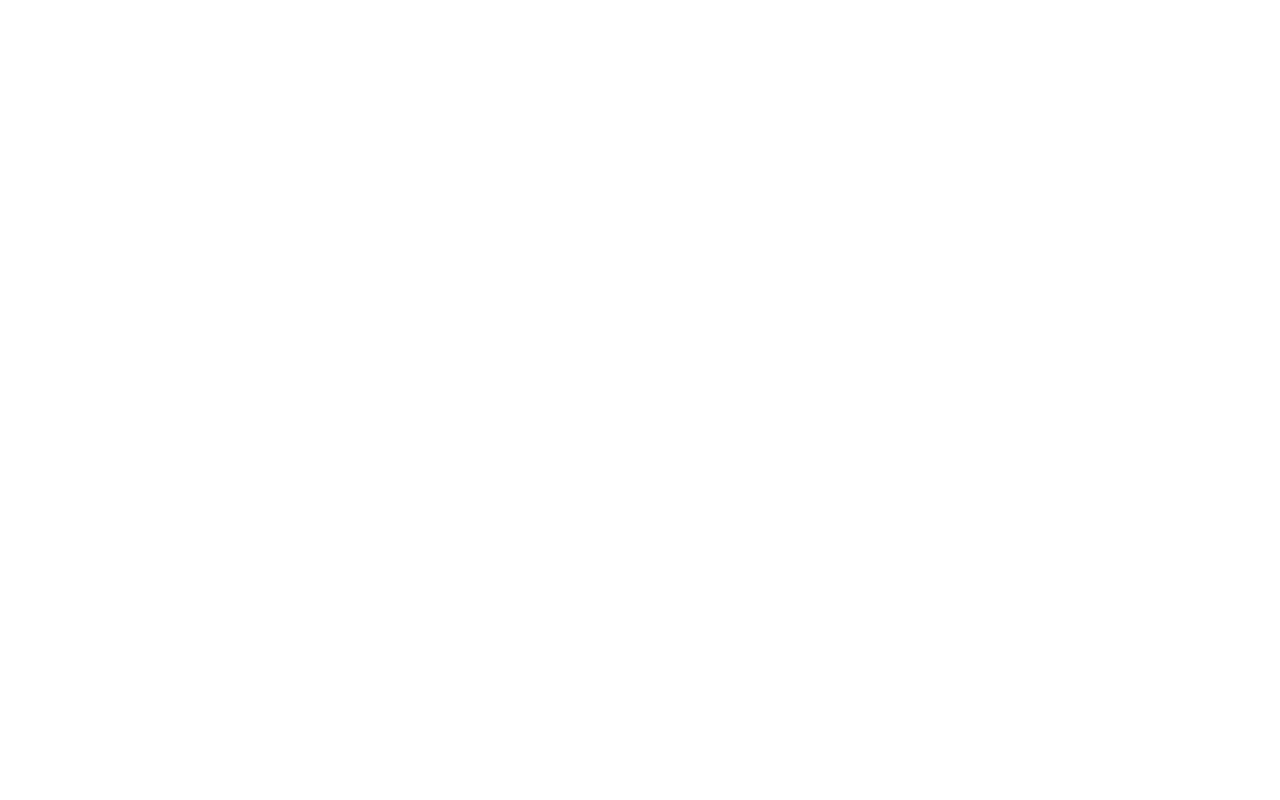
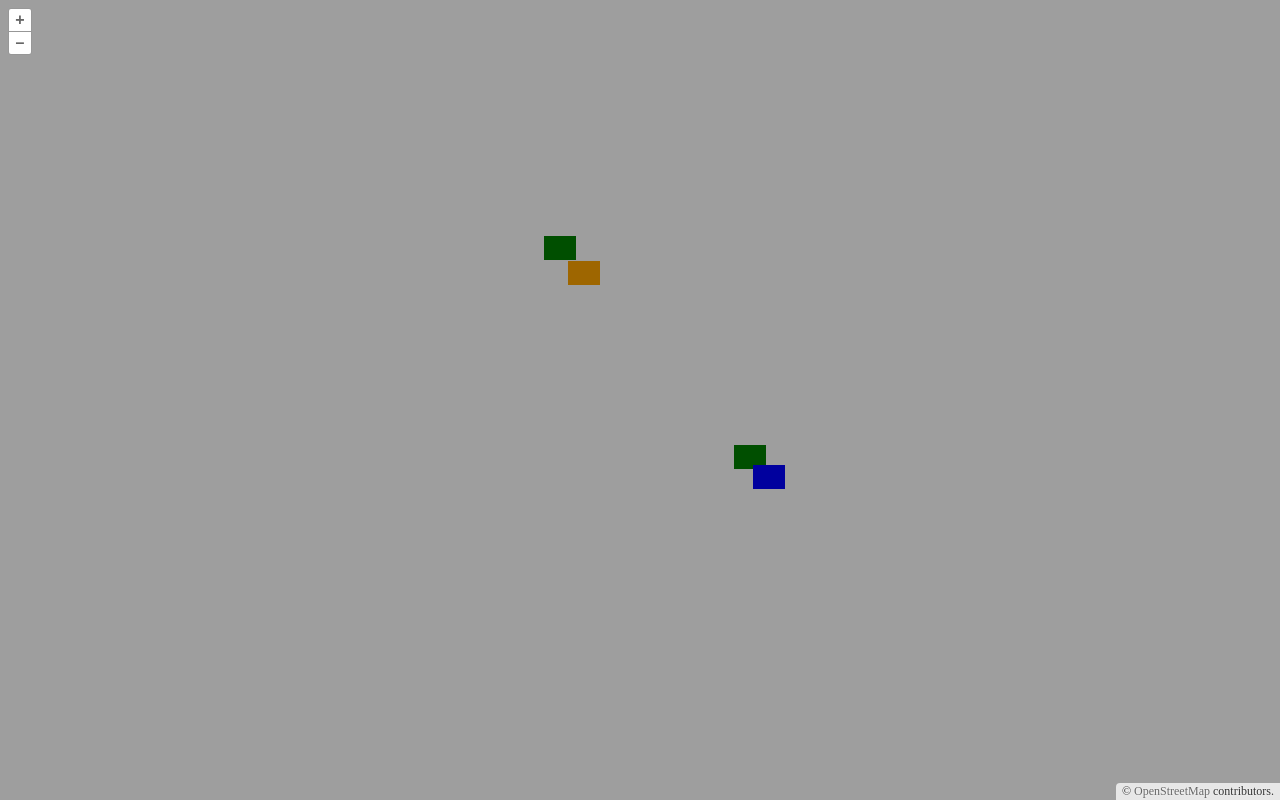
Before and after one commit to ashahrod/313OpenLayers, a plain HTML site: page index.html in a window 1280 px wide. Drawn offline with Linux system fonts and the light colour scheme; the site is published under a folder, as on GitHub Pages, so addresses that start at the root find nothing.

Commit message:
Update index.html

```diff
--- a/index.html
+++ b/index.html
@@ -5,8 +5,8 @@
     <link rel="icon" type="image/x-icon" href="https://openlayers.org/favicon.ico" />
     <meta name="viewport" content="width=device-width, initial-scale=1.0" />
     <title>Using OpenLayers with Vite</title>
-    <script type="module" crossorigin src="/assets/index-f31d5d0e.js"></script>
-    <link rel="stylesheet" href="/assets/index-5c51e096.css">
+  <script type="module" crossorigin src="./assets/index-f31d5d0e.js"></script>
+  <link rel="stylesheet" href="./assets/index-5c51e096.css">
   </head>
   <body>
     <div id="map"></div>
```
